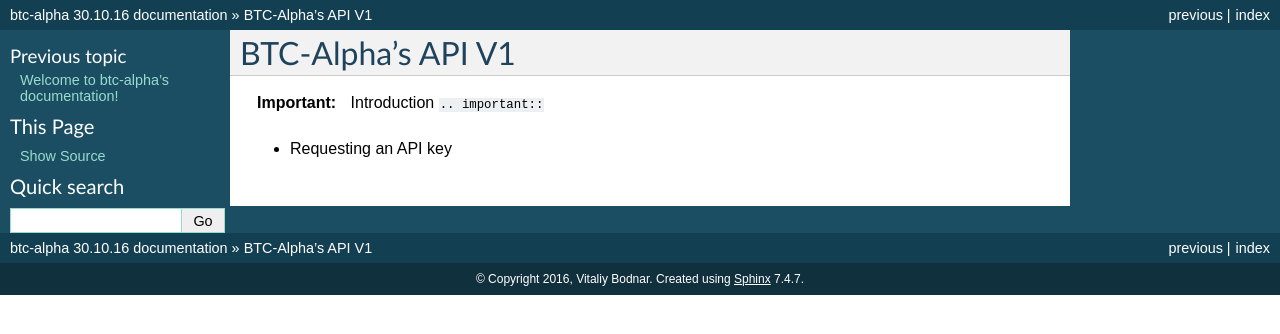
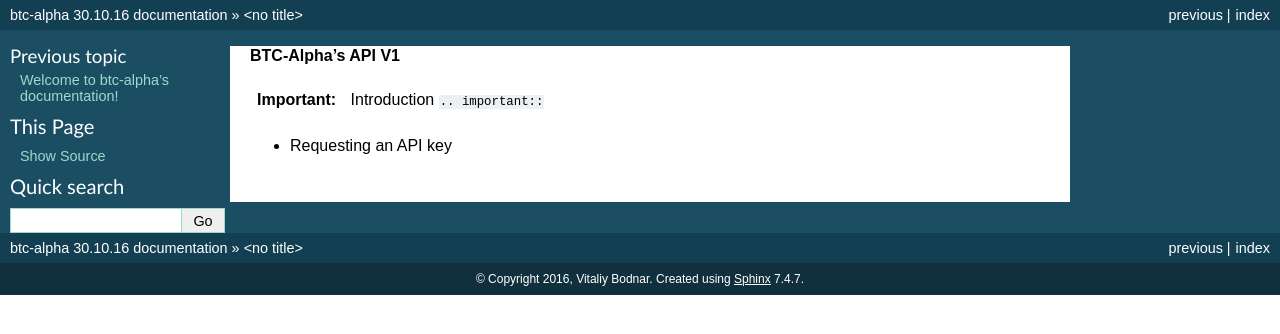
Before and after one commit to StanislavRybonka/btc-alpha-docs, a Sphinx documentation site: the page built from source/btc.api.rst, in a window 1280 px wide. Shown: the top 334 px of the page. Built offline with Sphinx 7.4.7, drawn with Linux system fonts in a browser that asks for light colours.

Commit message:
Changed head of API

```diff
--- a/source/btc.api.rst
+++ b/source/btc.api.rst
@@ -1,5 +1,5 @@
-BTC-Alpha's API V1
-==================
+**BTC-Alpha's API V1**
+
 
 .. important:: Introduction ``.. important::``
 
```
Also changed, not shown: 7 other files.
